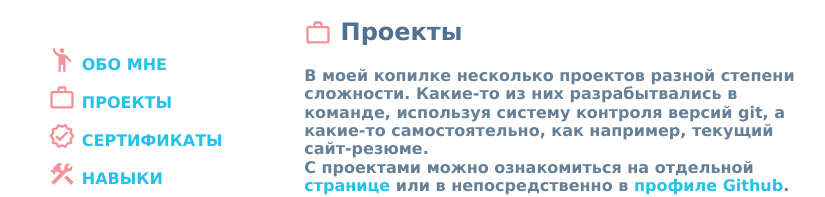
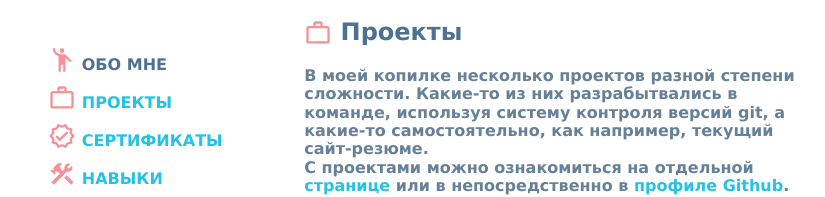
Before and after one commit to samolevich/cv, a React (Create React App) app: page / in a window 1280 px wide. Shown: the part 259-456 px from the top of the page, without its empty margins (215-1040 px from the left). Built offline with nearby package versions, Linux system fonts and the light colour scheme; no server answers; a web font is replaced by a local one.

Commit message:
add activeClassName style for every NavLink

```diff
--- a/src/components/Navbar/index.jsx
+++ b/src/components/Navbar/index.jsx
@@ -6,17 +6,17 @@ export default () => {
   return (
     <nav>
       <li className={style.list}>
-        <NavLink to='/'>
-          <img className={style.logo} src='img/about.svg' alt='about' /><span className={style.hiddenformobile}> Обо мне</span>
+        <NavLink to='/' exact activeClassName={style.current}>
+          <img className={style.logo} src='img/about.svg' alt='about' /><span className={style.hiddenformobile} > Обо мне</span>
         </NavLink>
       </li>
       <li className={style.list}>
-        <NavLink to='/projects'>
-          <img className={style.logo} src='img/projects.svg' alt='projects' /><span className={style.hiddenformobile}> Проекты</span>
+        <NavLink to='/projects' activeClassName={style.current}>
+          <img className={style.logo} src='img/projects.svg' alt='projects' /><span className={style.hiddenformobile} > Проекты</span>
         </NavLink>
       </li>
       <li className={style.list}>
-        <NavLink to='/certificates'>
+        <NavLink to='/certificates' activeClassName={style.current}>
           <img
             className={style.logo}
             src='img/certificate.svg'
@@ -25,12 +25,12 @@ export default () => {
         </NavLink>
       </li>
       <li className={style.list}>
-        <NavLink to='/skills'>
+        <NavLink to='/skills' activeClassName={style.current}>
           <img className={style.logo} src='img/skills.svg' alt='skills' /><span className={style.hiddenformobile}> Навыки</span>
         </NavLink>
       </li>
       <li className={style.list}>
-        <NavLink to='/expirience'>
+        <NavLink to='/expirience' activeClassName={style.current}>
           <img
             className={style.logo}
             src='img/expirience.svg'
--- a/src/components/Navbar/index.module.css
+++ b/src/components/Navbar/index.module.css
@@ -17,6 +17,10 @@ a {
   color: #4e7093;
 }
 
+.list .current {
+  color: #4e7093;
+}
+
 .logo {
   width: 28px;
   vertical-align: bottom;
```
